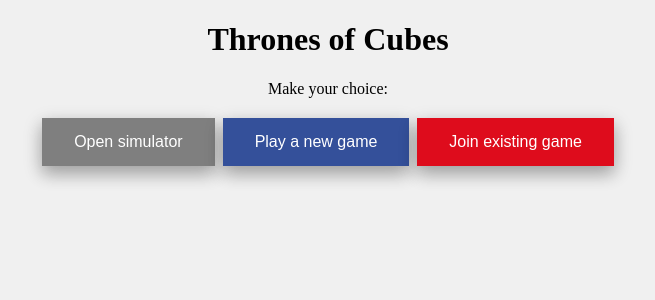
After one commit to pezzin/toc, a PHP site: page /index.php in a window 1280 px wide. The commit adds this page. Shown: the top 300 px of the page, without its empty margins (312-967 px from the left). Run offline with PHP 8.4, Linux system fonts and the light colour scheme.

Commit message:
Add files via upload
fixing few issues

```diff
--- a/check2.php
+++ b/check2.php
@@ -70,7 +70,7 @@ $c = uniqid (rand (),false);
 /* Test creation of new rows in the DB */
 $sql = "INSERT INTO rooms (unique_id, status, player1_name, spectators) VALUES ('".$c."', 'waiting', '".$player1_name."', '".$allow_spectators."')";
 
-if ($conn->query($sql) === TRUE) {
+if ( $conn->query($sql ) === TRUE) {
   // echo "New room created successfully";
 
   // Set session variables
--- a/error.html
+++ b/error.html
@@ -8,7 +8,7 @@
   <center>
     <h1>Thrones of Cubes</h1>
     <p>Some error occurred (maybe you wanted to visit a closed match with no spectators).</p>
-    <a href="index.html"><button class="button button_grey">Back home</button></a>
+    <a href="index.php"><button class="button button_grey">Back home</button></a>
   </center>
 </body>
 </html>
--- /dev/null
+++ b/index.php
@@ -0,0 +1,20 @@
+<?php
+// Start the session
+session_start();
+ ?>
+<!DOCTYPE html>
+<html>
+<head>
+  <title>Thrones of Cubes</title>
+  <link rel="stylesheet" href="toc.css">
+</head>
+<body>
+  <center>
+    <h1>Thrones of Cubes</h1>
+    <p>Make your choice:</p>
+    <a href="play.html"><button class="button button_grey">Open simulator</button></a>
+    <a href="create.php"><button class="button button_blue">Play a new game</button></a>
+    <a href="join.php"><button class="button button_red">Join existing game</button></a>
+  </center>
+</body>
+</html>
--- a/play.php
+++ b/play.php
@@ -288,9 +288,9 @@ $conn->close();
     Allow spectators: <?php echo $allow; ?><br />
     <?php
     if (($_SESSION["is_player"] == "0") && ($allow == "1")) {
-  echo "You are not an authorized player. You are just a Spectator.<br />";
+      echo "You are not an authorized player. You are just a Spectator. Happy watching!<br />";
     } else {
-  if ($_SESSION["is_player"] == "0") {
+      if ()($_SESSION["is_player"] == "0") && ($allow == "0")) {
         echo "You are not an authorized player. YOU CANNOT BE HERE!!!<br />";
         echo "Thou shall be redirected here: --> <a href=\"error.html\"</a>";
       }
@@ -299,6 +299,5 @@ if (($_SESSION["is_player"] == "0") && ($allow == "1")) {
     ?>
   </div>
 </div>
-
 </body>
 </html>
```
Lines whose indentation alone changed are shown as unchanged.
